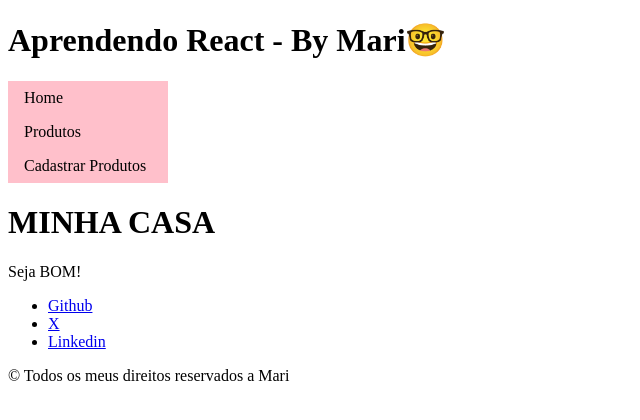
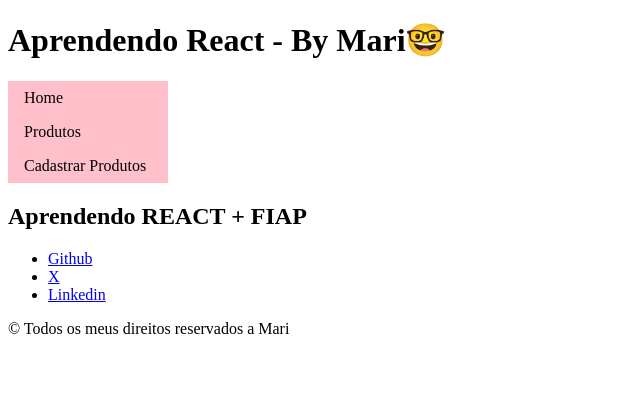
Before and after one commit to NeugeMa/spa-1tdspl, a React (Vite) app: page / in a window 1280 px wide. Shown: the top 420 px of the page, without its empty margins (0-640 px from the left). Built offline with nearby package versions, Linux system fonts and the light colour scheme.

Commit message:
criando home + erro404

```diff
--- a/src/routes/Erro404.jsx
+++ b/src/routes/Erro404.jsx
@@ -1,10 +1,11 @@
 import { Link } from "react-router-dom"
 
 export default function Erro404() {
-  return (
-    <div>
-        <h1>Esta página não existe</h1>
-        <p>Retorne para o início <span> <Link to="/">INÍCIO</Link> </span></p>
-    </div>
-  )
+    return (
+        <div>
+            <h1>ESTÁ PAGINA <strong> NÃO EXISTE 😡</strong></h1>
+            <p> Retorne para o ínicio <span> <Link to="/">INÍCIO</Link></span> </p>
+
+        </div>
+    )
 }
--- a/src/routes/Home.jsx
+++ b/src/routes/Home.jsx
@@ -1,8 +1,8 @@
 export default function Home() {
   return (
-    <div>
-        <h1>MINHA CASA</h1>
-        <p>Seja BOM!</p>
-    </div>
+      <div>
+          <h2> Aprendendo REACT + FIAP </h2>
+          <link />
+      </div>
   )
 }
```
